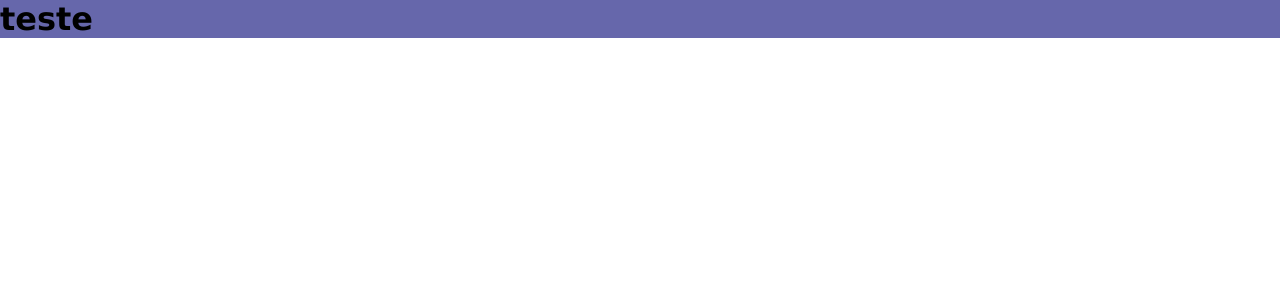
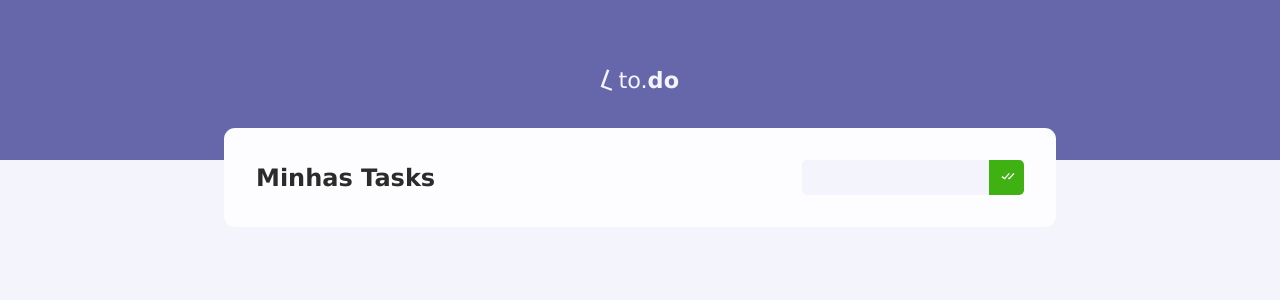
Before and after one commit to leehsanttana/lto-do, a React (Create React App) app: page / in a window 1280 px wide. Shown: the top 300 px of the page. Built offline with nearby package versions, Linux system fonts and the light colour scheme.

Commit message:
criando os componentes Section e Input

```diff
--- a/package.json
+++ b/package.json
@@ -12,6 +12,8 @@
     "@types/react-dom": "^17.0.11",
     "react": "^17.0.2",
     "react-dom": "^17.0.2",
+    "react-icons": "^4.3.1",
+    "react-ionicons": "^4.2.0",
     "react-scripts": "5.0.0",
     "styled-components": "^5.3.3",
     "typescript": "^4.5.4",
--- a/src/App.tsx
+++ b/src/App.tsx
@@ -1,10 +1,12 @@
 import React from 'react';
 import Header from './Components/Header';
+import Section from './Components/Section';
 
 export default function App() {
   return (
     <>
       <Header />
+      <Section />
     </>
   );
 };
--- a/src/Components/Header/index.tsx
+++ b/src/Components/Header/index.tsx
@@ -4,7 +4,7 @@ import  * as C  from './styles'
 export default function Header () {
   return (
     <C.Header>
-      <h1>teste</h1>
+      <C.Brand> <span>L</span> to.<span>do</span> </C.Brand>
     </C.Header>
   )
 }
--- a/src/Components/Header/styles.ts
+++ b/src/Components/Header/styles.ts
@@ -1,5 +1,28 @@
 import styled from 'styled-components';
 
 export const Header = styled.header`
-  background-color: #6667ab;
+  background-color: var(--very-peri);
+  height: 20vh;
+  display: flex;
+  justify-content: center;
+  align-items: center;
 `;
+
+export const Brand = styled.span`
+
+  display: flex;
+  align-items: center;
+  font-size: 1.4rem;
+  color: var(--p-white);
+
+  & span:first-child{
+    display: inline-block;
+    font-size: 1.6rem;
+    transform: rotate(20deg);
+    margin-right: .2rem;
+  }
+
+  & span:last-child{
+    font-weight: 900;
+  }
+`;
--- /dev/null
+++ b/src/Components/Input/index.tsx
@@ -0,0 +1,15 @@
+import React from 'react';
+import * as C from './styles';
+import { BiCheckDouble } from 'react-icons/bi';
+
+
+export default function Input() {
+  return (
+    <C.Input>
+      <input type='text' />
+      <button>
+        <BiCheckDouble />
+      </button>
+    </C.Input>
+  )
+}
--- /dev/null
+++ b/src/Components/Input/styles.ts
@@ -0,0 +1,41 @@
+import styled from "styled-components";
+
+export const Input = styled.div`
+
+  display: flex;
+
+  input{
+    outline: none;
+    padding: 0.5rem;
+    border: none;
+    background: var(--p-white);
+    transition: .1s ease-in-out;
+    border-radius: 0.3rem 0 0 .3rem;
+
+    &:focus{
+      background: var(--p-grey);
+    }
+  }
+  button{
+    padding: 0.5rem;
+    background: var(--green);
+    border: none;
+    border-radius: 0 0.3rem 0.3rem 0;
+    cursor: pointer;
+    transition: .1s ease;
+
+    &:hover{
+      filter: brightness(90%);
+    }
+
+    &:active{
+      filter: brightness(80%);
+    }
+
+    svg{
+      fill: var(--white);
+      margin-left: 0.2rem;
+      font-size: 16px;
+    }
+  }
+`;
--- /dev/null
+++ b/src/Components/Section/index.tsx
@@ -0,0 +1,17 @@
+import React from 'react';
+import Input from '../Input';
+import * as C from './styles'
+
+export default function Section() {
+  return (
+    <C.Section>
+      <C.TopContent>
+        <h1>Minhas Tasks</h1>
+        <Input />
+      </C.TopContent>
+      <C.Content>
+
+      </C.Content>
+    </C.Section>
+  )
+}
--- /dev/null
+++ b/src/Components/Section/styles.tsx
@@ -0,0 +1,18 @@
+import styled from 'styled-components';
+
+export const Section = styled.main`
+  background: var(--white);
+  padding: 2rem;
+  margin: -2rem 14rem 0;
+  border-radius: .7rem;
+
+`;
+
+export const TopContent = styled.section`
+  display: flex;
+  justify-content: space-between;
+  align-items: center;
+
+`;
+
+export const Content = styled.section``;
--- a/src/index.css
+++ b/src/index.css
@@ -4,4 +4,19 @@
   box-sizing: border-box;
   font-family: "Lucida Sans", "Lucida Sans Regular", "Lucida Grande",
     "Lucida Sans Unicode", Geneva, Verdana, sans-serif;
+  --very-peri: #6667ab;
+  --p-white: #f4f4fc;
+  --p-grey: #d5d5e9;
+  --white: #fdfdff;
+  --black: #2b2b2b;
+  --green: #40b113;
 }
+
+body {
+  background: #f4f4fc;
+}
+
+h1,
+p {
+  color: var(--black);
+}
```
Also changed, not shown: 1 other file (tests, documents, lock files or other folders).
